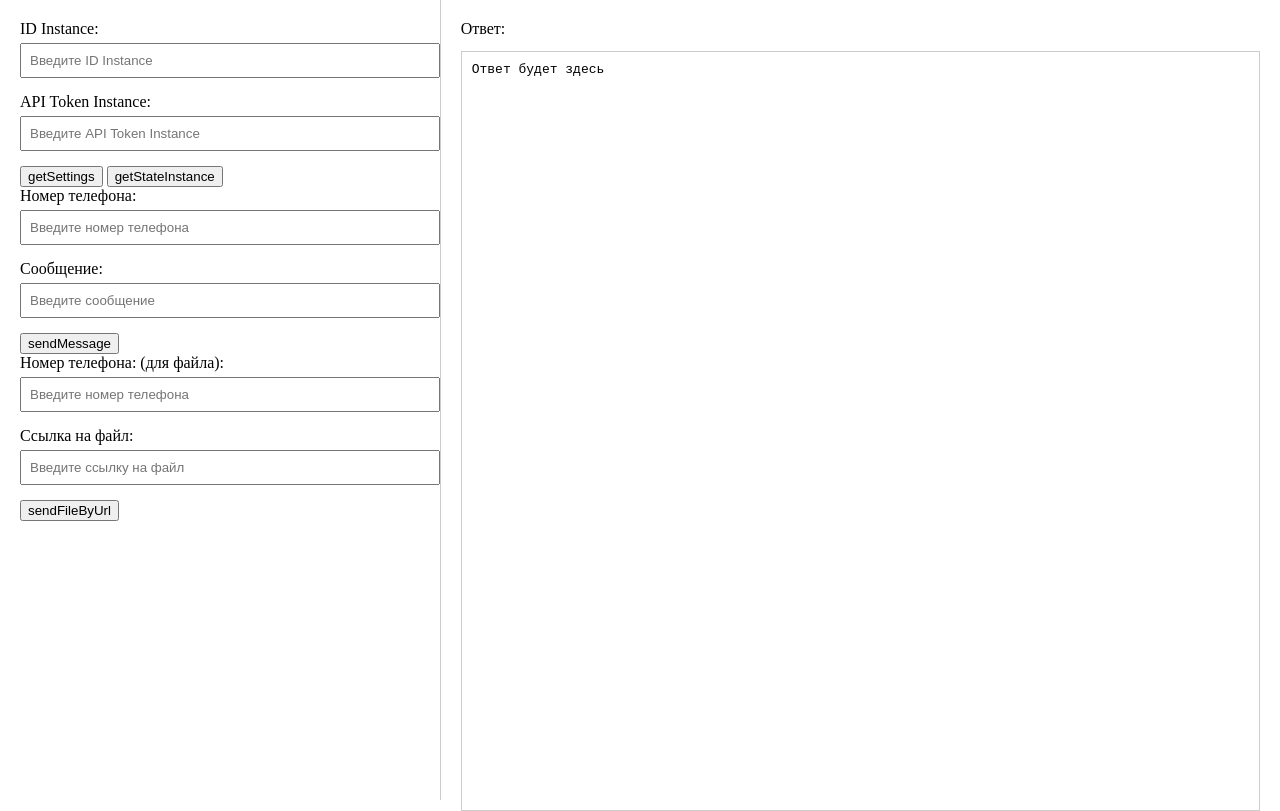
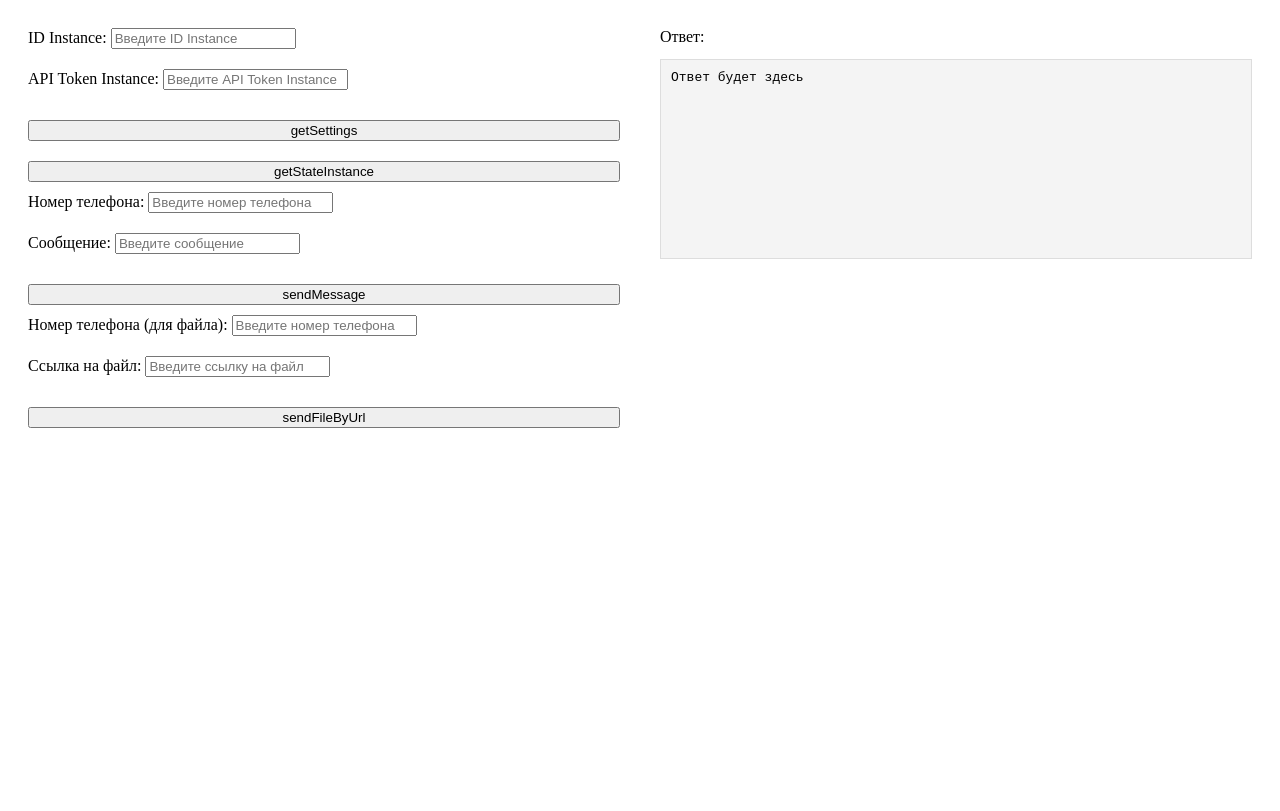
Before and after one commit to clmdzen/green-api-test, a plain HTML site: page index.html in a window 1280 px wide. Drawn offline with Linux system fonts and the light colour scheme.

Commit message:
Add files via upload

```diff
--- a/index.html
+++ b/index.html
@@ -1,49 +1,38 @@
 <!DOCTYPE html>
-<html lang="en">
+<html lang="ru">
 <head>
     <meta charset="UTF-8">
     <meta name="viewport" content="width=device-width, initial-scale=1.0">
-    <title>GREEN-API Test</title>
+    <title>API Test Page</title>
     <style>
-        body {
-            display: flex;
-            margin: 0;
-            height: 100vh;
-        }
         .container {
             display: flex;
-            width: 100%;
-            height: 100%;
         }
         .left-column {
             flex: 1;
             padding: 20px;
-            border-right: 1px solid #ccc;
+            display: flex;
+            flex-direction: column;
+            gap: 10px;
         }
         .right-column {
-            flex: 2;
+            flex: 1;
             padding: 20px;
         }
         .input-group {
             margin-bottom: 10px;
         }
-        .input-group label {
-            display: block;
-            margin-bottom: 5px;
-        }
-        .input-group input, .input-group button {
-            width: 100%;
-            padding: 8px;
-            margin-bottom: 5px;
-        }
         .response-field {
             width: 100%;
-            height: 100%;
-            white-space: pre-wrap;
-            border: 1px solid #ccc;
+            height: 200px; /* Adjust the height as needed */
+            overflow: auto; /* Enable scrolling if content overflows */
+            background-color: #f4f4f4;
+            border: 1px solid #ddd;
             padding: 10px;
-            box-sizing: border-box;
-            overflow-y: auto;
+            box-sizing: border-box; /* Ensure padding is included in width/height */
+        }
+        .left-column button {
+            margin-top: 10px;
         }
     </style>
 </head>
@@ -72,7 +61,7 @@
             <button onclick="sendMessage()">sendMessage</button>
 
             <div class="input-group">
-                <label for="phoneNumberFile">Номер телефона: (для файла):</label>
+                <label for="phoneNumberFile">Номер телефона (для файла):</label>
                 <input type="text" id="phoneNumberFile" placeholder="Введите номер телефона">
             </div>
             <div class="input-group">
```
